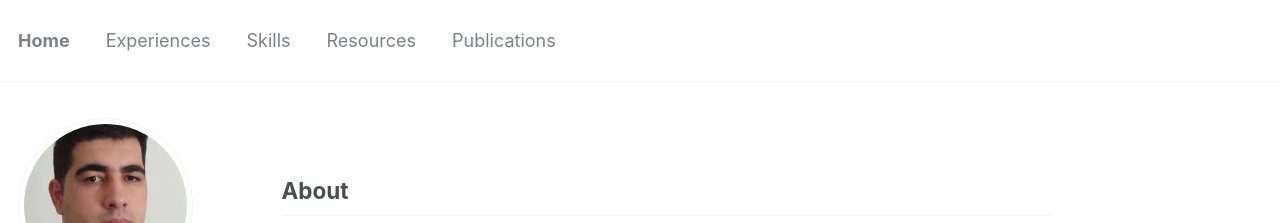
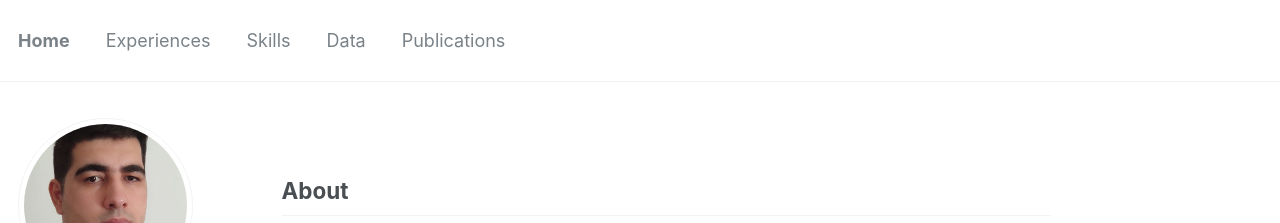
Before and after one commit to siavashshami/siavashshami.github.io, a Jekyll site: the page built from _pages/home.md, in a window 1280 px wide and 900 px high. Shown: the top 223 px of the window. Built offline with Jekyll 4.4.1, drawn with Linux system fonts in a browser that asks for light colours; some web fonts are replaced.

Commit message:
Update navigation.yml

```diff
--- a/_data/navigation.yml
+++ b/_data/navigation.yml
@@ -10,8 +10,8 @@ main:
   - title: "Skills"
     url: /skills/
 
-  - title: "Resources"
-    url: /resources/
+  - title: "Data"
+    url: /data/
 
   - title: "Publications"
     url: /publications/
```
